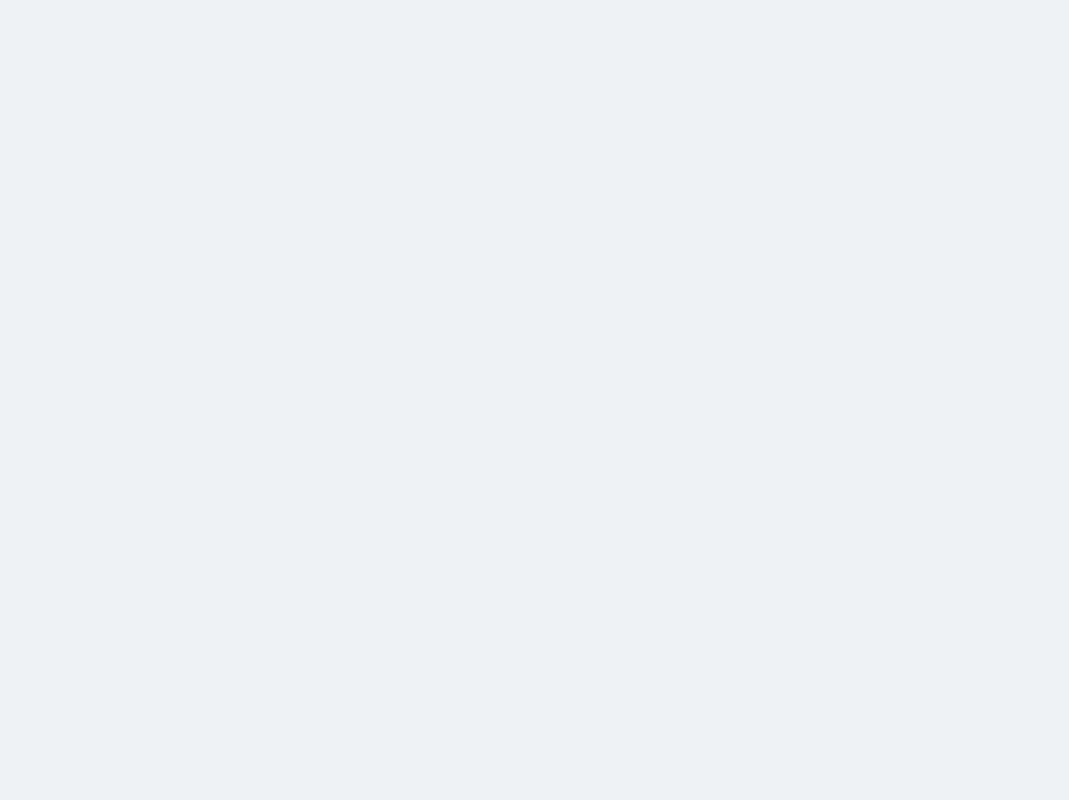
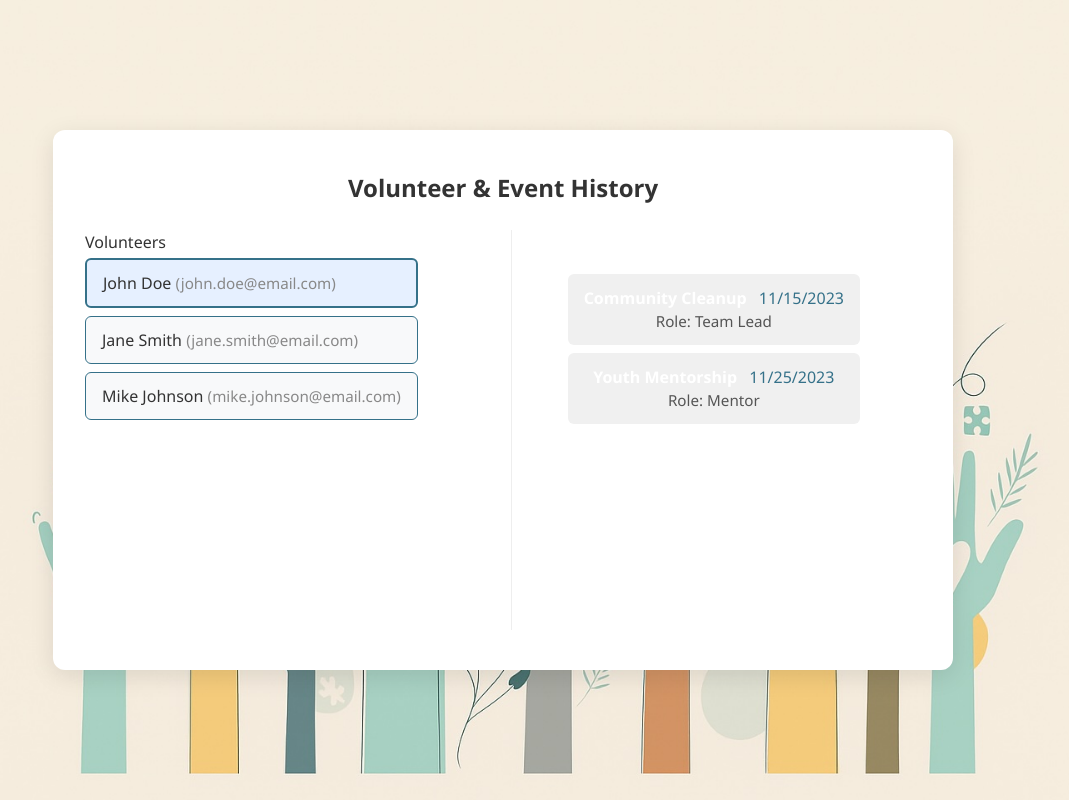
Before and after one commit to s-nagar53/COSC-4353, a React (Vite) app: page /volunteer-history in a window 1280 px wide. Before the commit this address had no page. Shown: the whole page, without its empty margins (137-1206 px from the left). Built offline with nearby package versions, Linux system fonts and the light colour scheme.

Commit message:
Add files via upload

```diff
--- a/src/App.jsx
+++ b/src/App.jsx
@@ -9,6 +9,8 @@ import CreateEvent from './pages/CreateEvent';
 import ManageEvent from './pages/ManageEvent';
 import EditEvent from './pages/EditEvent';
 import VolunteerMatchingForm from './pages/VolunteerMatchingForm';
+import NotificationPage from './pages/NotificationPage';
+import VolunteerHistoryPage from './pages/VolunteerHistoryPage';
 
 function App() {
   return (
@@ -25,7 +27,8 @@ function App() {
         <Route path="/manage-event" element={<ManageEvent />} />
         <Route path="/edit-event/:id" element={<EditEvent />} />
         <Route path="/volunteer-matching" element={<VolunteerMatchingForm />} />
-
+        <Route path="/notification" element={<NotificationPage />} />
+        <Route path="/volunteer-history" element={<VolunteerHistoryPage />} />
       </Routes>
     </Router>
   );
--- a/src/pages/AdminDashboard.jsx
+++ b/src/pages/AdminDashboard.jsx
@@ -27,6 +27,14 @@ function AdminDashboard() {
     navigate('/admin-profile');
   };
 
+  const handleNotifications = () => {
+    navigate('/notification');
+  };
+
+  const handleHistory = () => {
+    navigate('/volunteer-history');
+  };
+
   return (
     <div className="page-wrapper profile-scroll">
       <div className="profile-container">
@@ -42,6 +50,12 @@ function AdminDashboard() {
           <button type="button" onClick={handleVolunteerMatching} style={{ marginTop: '1rem' }}>
             Volunteer Matching
           </button>
+          <button type="button" onClick={handleNotifications} style={{ marginTop: '1rem' }}>
+            Notifications
+          </button>
+          <button type="button" onClick={handleHistory} style={{ marginTop: '1rem' }}>
+            Volunteer and Event History
+          </button>
           <button type="button" onClick={handleEditProfile} style={{ marginTop: '1rem' }}>
             Edit Profile
           </button>
--- /dev/null
+++ b/src/pages/NotificationPage.jsx
@@ -0,0 +1,14 @@
+import React from 'react';
+
+function NotificationPage() {
+  return (
+    <div className="page-wrapper profile-scroll">
+      <div className="profile-container">
+        <h2>Notifications</h2>
+        <p>This is the notifications page for admins. Future notifications will appear here.</p>
+      </div>
+    </div>
+  );
+}
+
+export default NotificationPage;
--- a/src/pages/VolunteerDashboard.jsx
+++ b/src/pages/VolunteerDashboard.jsx
@@ -1,9 +1,27 @@
 //THIS IS A PLACEHOLDER PAGE FOR VOLUNTEER DASHBOARD
 function VolunteerDashboard() {
+  const handleNotifications = () => {
+    // Placeholder for notifications navigation
+    alert('Notifications page coming soon!');
+  };
+
+  const handleEventHistory = () => {
+    // Placeholder for event history navigation
+    alert('Event History page coming soon!');
+  };
+
   return (
     <div className="page-wrapper">
-      <h1>Welcome to Your Dashboard</h1>
-      <p>You have successfully logged in!</p>
+      <div className="profile-container">
+        <h1>Welcome to Your Dashboard</h1>
+        <p>You have successfully logged in!</p>
+        <button type="button" onClick={handleNotifications} style={{ marginTop: '1rem' }}>
+          Notifications
+        </button>
+        <button type="button" onClick={handleEventHistory} style={{ marginTop: '1rem' }}>
+          Event History
+        </button>
+      </div>
     </div>
   );
 }
--- /dev/null
+++ b/src/pages/VolunteerHistoryPage.jsx
@@ -0,0 +1,102 @@
+import React, { useState } from 'react';
+
+// Mock data for volunteers and their event history
+const volunteers = [
+  {
+    id: 1,
+    name: 'John Doe',
+    email: 'john.doe@email.com',
+    skills: ['Teaching', 'First Aid'],
+    history: [
+      { eventName: 'Community Cleanup', date: '2023-11-15', role: 'Team Lead' },
+      { eventName: 'Youth Mentorship', date: '2023-11-25', role: 'Mentor' },
+    ],
+  },
+  {
+    id: 2,
+    name: 'Jane Smith',
+    email: 'jane.smith@email.com',
+    skills: ['Cooking', 'Driving'],
+    history: [
+      { eventName: 'Food Drive', date: '2023-11-20', role: 'Driver' },
+    ],
+  },
+  {
+    id: 3,
+    name: 'Mike Johnson',
+    email: 'mike.johnson@email.com',
+    skills: ['Construction', 'Painting'],
+    history: [],
+  },
+];
+
+function VolunteerHistoryPage() {
+  const [selectedVolunteer, setSelectedVolunteer] = useState(volunteers[0]);
+
+  return (
+    <div className="page-wrapper profile-scroll">
+      <div className="profile-container" style={{ maxWidth: '900px', width: '100%' }}>
+        <h2 style={{ textAlign: 'center' }}>Volunteer & Event History</h2>
+        <div style={{ display: 'flex', gap: '2rem', minHeight: '400px' }}>
+          {/* Left: Volunteer List */}
+          <div style={{ flex: '1 1 250px', borderRight: '1px solid #eee', paddingRight: '1.5rem' }}>
+            <div className="form-group" style={{ marginBottom: '1.5rem' }}>
+              <label htmlFor="volunteer-list">Volunteers</label>
+              <ul id="volunteer-list" style={{ listStyle: 'none', padding: 0, margin: 0 }}>
+                {volunteers.map((vol) => (
+                  <li key={vol.id} style={{ marginBottom: '0.5rem' }}>
+                    <button
+                      type="button"
+                      style={{
+                        width: '100%',
+                        textAlign: 'left',
+                        padding: '0.75rem 1rem',
+                        borderRadius: '6px',
+                        border: selectedVolunteer?.id === vol.id ? '2px solid #357189' : '1px solid #357189',
+                        background: selectedVolunteer?.id === vol.id ? '#e6f0ff' : '#f8f9fa',
+                        color: '#333',
+                        fontWeight: 500,
+                        cursor: 'pointer',
+                        transition: 'background 0.2s, border 0.2s',
+                      }}
+                      onClick={() => setSelectedVolunteer(vol)}
+                    >
+                      {vol.name} <span style={{ color: '#888', fontWeight: 400, fontSize: '0.95em' }}>({vol.email})</span>
+                    </button>
+                  </li>
+                ))}
+              </ul>
+            </div>
+          </div>
+          {/* Right: Event History */}
+          <div style={{ flex: '2 1 0', paddingLeft: '1.5rem' }}>
+            {selectedVolunteer && (
+              <div className="form-group" style={{ marginTop: 0 }}>
+                <h3 style={{ marginBottom: '1rem' }}>Event History for {selectedVolunteer.name}</h3>
+                {selectedVolunteer.history.length === 0 ? (
+                  <p style={{ color: '#888' }}>No event participation history found for this volunteer.</p>
+                ) : (
+                  <ul style={{ listStyle: 'none', padding: 0 }}>
+                    {selectedVolunteer.history.map((event, idx) => (
+                      <li key={idx} style={{
+                        background: '#f0f0f0',
+                        borderRadius: '6px',
+                        padding: '0.75rem 1rem',
+                        marginBottom: '0.5rem',
+                      }}>
+                        <strong>{event.eventName}</strong> <span style={{ color: '#357189', marginLeft: '0.5rem' }}>{new Date(event.date).toLocaleDateString()}</span>
+                        <div style={{ fontSize: '0.95em', color: '#555' }}>Role: {event.role}</div>
+                      </li>
+                    ))}
+                  </ul>
+                )}
+              </div>
+            )}
+          </div>
+        </div>
+      </div>
+    </div>
+  );
+}
+
+export default VolunteerHistoryPage;
```
